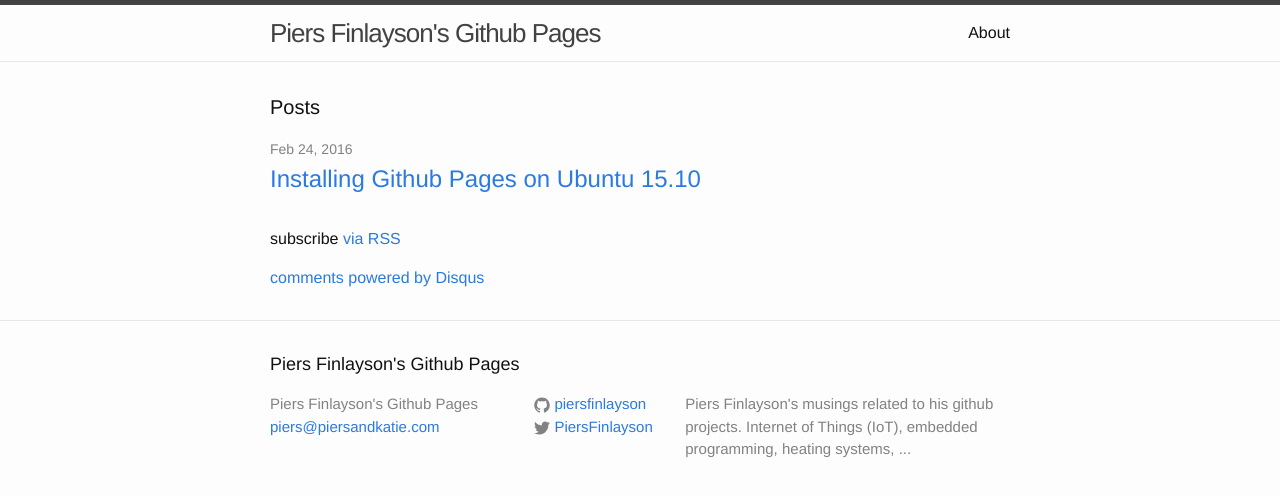
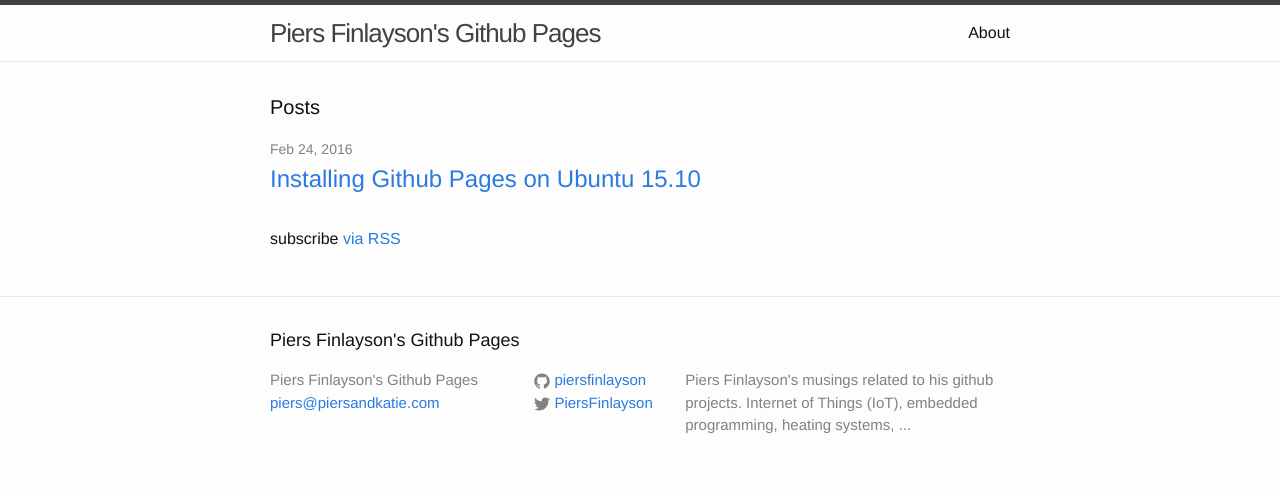
Before and after one commit to piersfinlayson/piersfinlayson.github.io, a Jekyll site: the page built from index.html, in a window 1280 px wide. Shown: the top 496 px of the page. Built offline with Jekyll 4.4.1, drawn with Linux system fonts in a browser that asks for light colours; comment, search, counter and statistics services are not loaded.

Commit message:
finally fixed disqus

```diff
--- a/_includes/disqus.html
+++ b/_includes/comments.html
@@ -2,7 +2,7 @@
 <div id="disqus_thread"></div>
 <script type="text/javascript">
   /* * * ADD YOUR DISQUS SHORTNAME HERE * * */
-  var disqus_shortname = 'piersfinlayson.disqus.com';
+  var disqus_shortname = 'piersfinlayson';
 
   (function() {
     var dsq = document.createElement('script');
--- a/_layouts/default.html
+++ b/_layouts/default.html
@@ -10,7 +10,6 @@
     <div class="page-content">
       <div class="wrapper">
         {{ content }}
-        {% include disqus.html %}
       </div>
     </div>
 
--- a/_layouts/post.html
+++ b/_layouts/post.html
@@ -10,6 +10,7 @@ layout: default
 
   <div class="post-content" itemprop="articleBody">
     {{ content }}
+    {% include comments.html %}
   </div>
 
 </article>
--- a/index.html
+++ b/index.html
@@ -1,5 +1,6 @@
 ---
 layout: default
+comments: false
 ---
 
 <div class="home">
```
